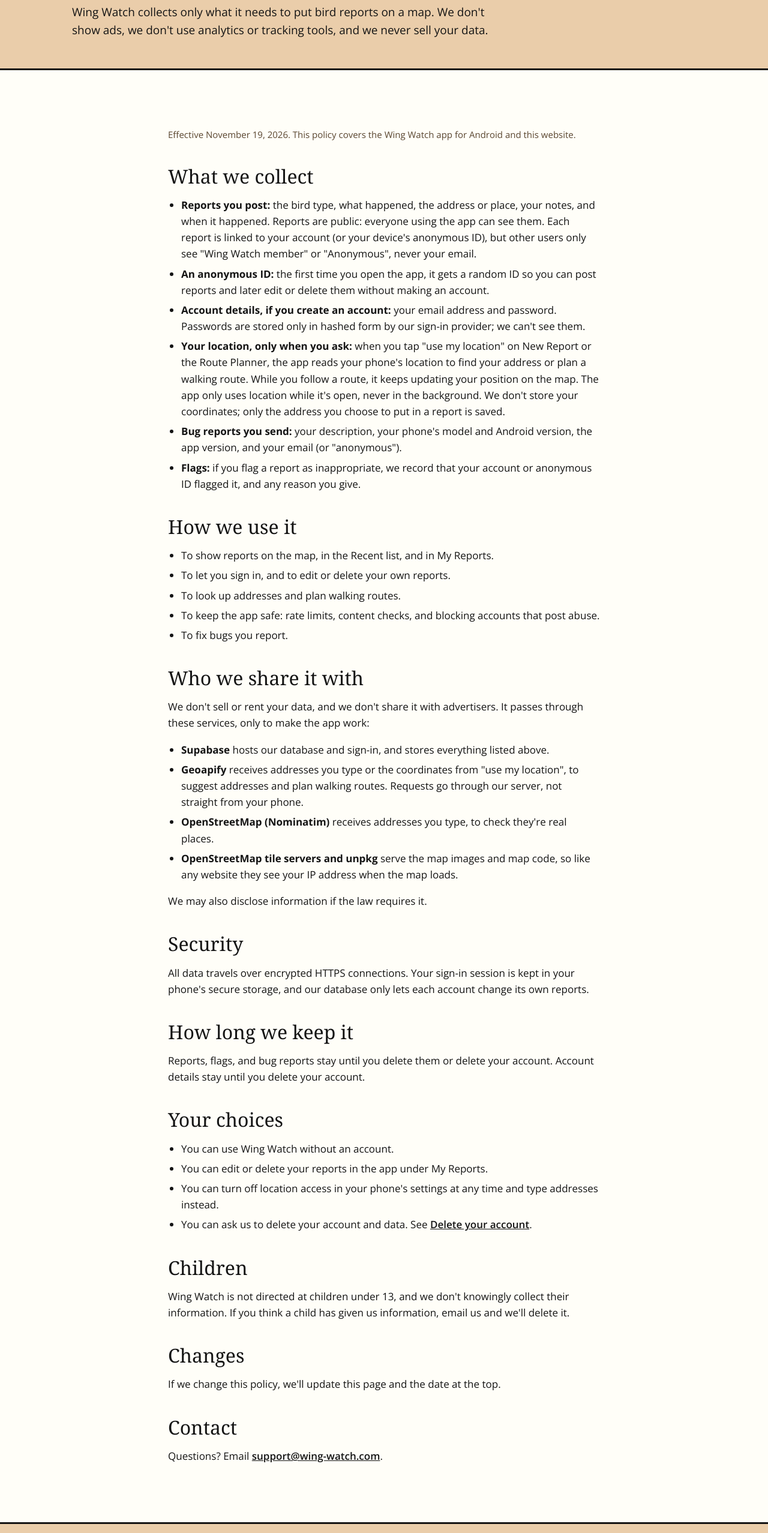
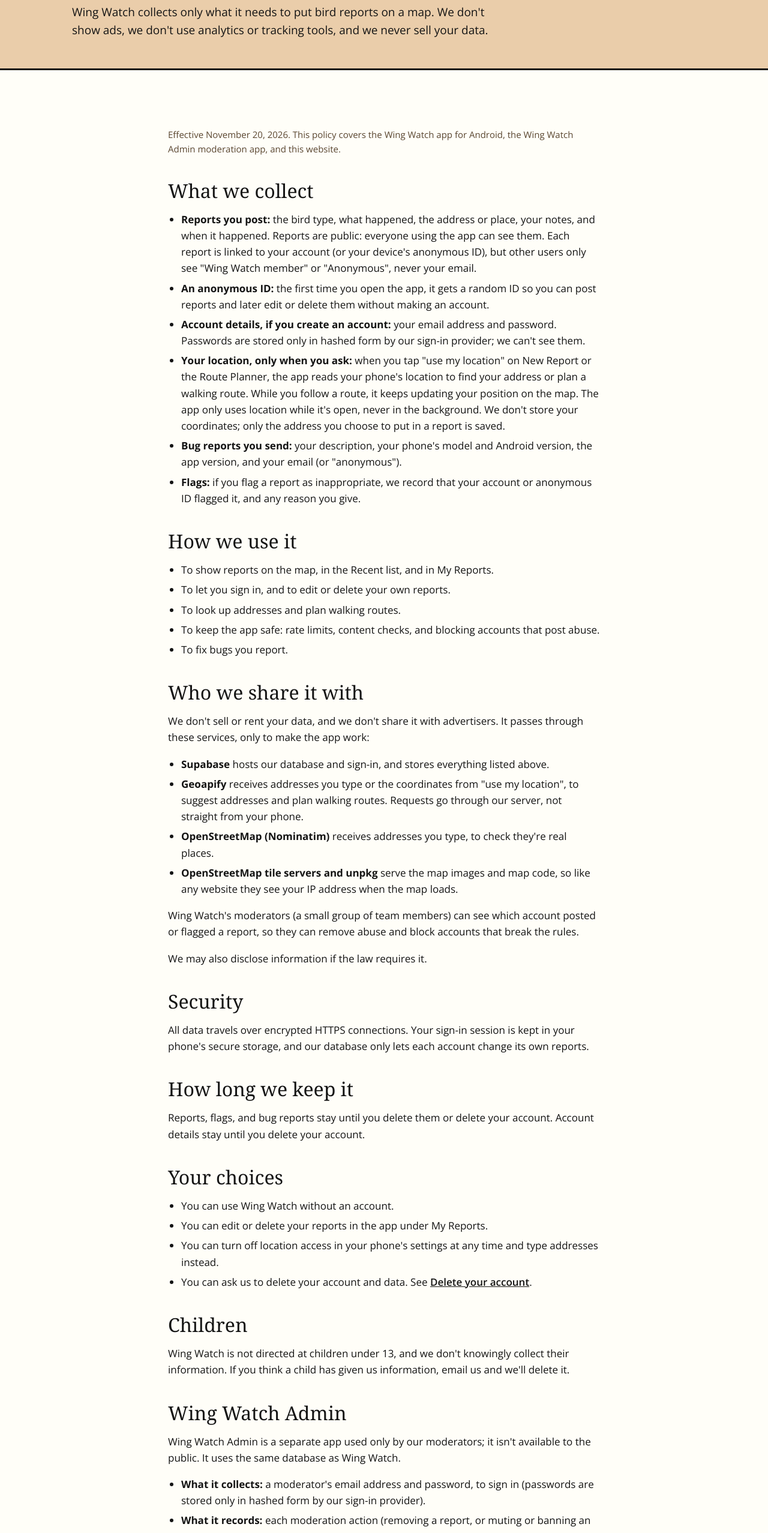
Before and after one commit to Leafpool731/wing-watch-site, a plain HTML site: page privacy.html in a window 1280 px wide. Shown: the part 245-2800 px from the top of the page at 60% size. Drawn offline with nearby package versions, Linux system fonts and the light colour scheme; a web font is replaced by a local one.

Commit message:
Cover the Wing Watch Admin app in the privacy policy

```diff
--- a/privacy.html
+++ b/privacy.html
@@ -35,7 +35,7 @@
 
   <section>
     <div class="wrap doc">
-      <p class="meta">Effective November 19, 2026. This policy covers the Wing Watch app for Android and this website.</p>
+      <p class="meta">Effective November 20, 2026. This policy covers the Wing Watch app for Android, the Wing Watch Admin moderation app, and this website.</p>
 
       <h2>What we collect</h2>
       <ul>
@@ -64,6 +64,7 @@
         <li><strong>OpenStreetMap (Nominatim)</strong> receives addresses you type, to check they're real places.</li>
         <li><strong>OpenStreetMap tile servers and unpkg</strong> serve the map images and map code, so like any website they see your IP address when the map loads.</li>
       </ul>
+      <p>Wing Watch's moderators (a small group of team members) can see which account posted or flagged a report, so they can remove abuse and block accounts that break the rules.</p>
       <p>We may also disclose information if the law requires it.</p>
 
       <h2>Security</h2>
@@ -83,6 +84,15 @@
       <h2>Children</h2>
       <p>Wing Watch is not directed at children under 13, and we don't knowingly collect their information. If you think a child has given us information, email us and we'll delete it.</p>
 
+      <h2>Wing Watch Admin</h2>
+      <p>Wing Watch Admin is a separate app used only by our moderators; it isn't available to the public. It uses the same database as Wing Watch.</p>
+      <ul>
+        <li><strong>What it collects:</strong> a moderator's email address and password, to sign in (passwords are stored only in hashed form by our sign-in provider).</li>
+        <li><strong>What it records:</strong> each moderation action (removing a report, or muting or banning an account), with which moderator did it and when, so actions can be reviewed.</li>
+        <li><strong>What it shows moderators:</strong> reports, flags, and the account linked to each, as described above.</li>
+        <li>It doesn't use location, ads, or tracking. Moderators can ask for their account to be deleted the same way as anyone else: see <a href="delete-account.html">Delete your account</a>.</li>
+      </ul>
+
       <h2>Changes</h2>
       <p>If we change this policy, we'll update this page and the date at the top.</p>
 
```
